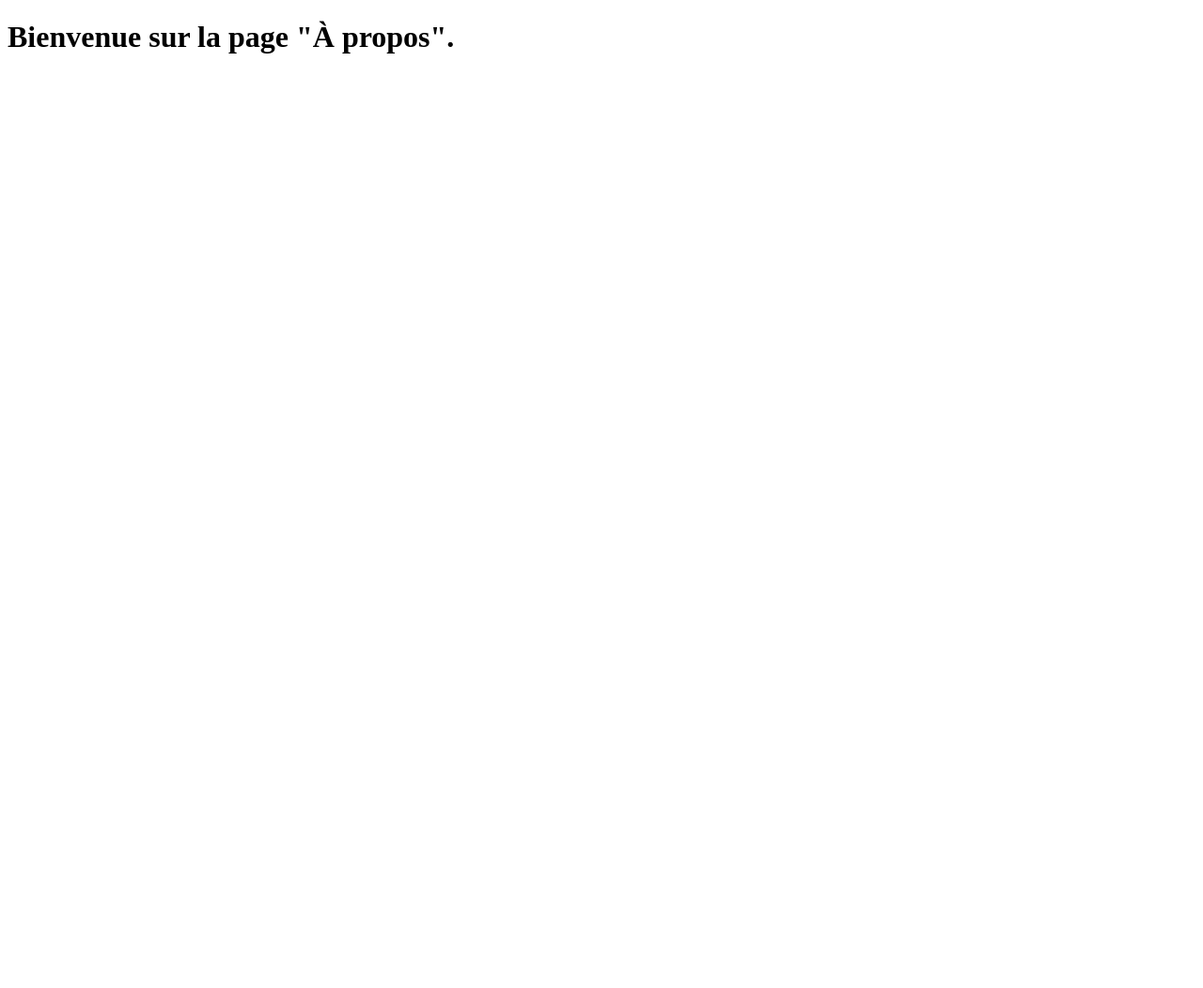
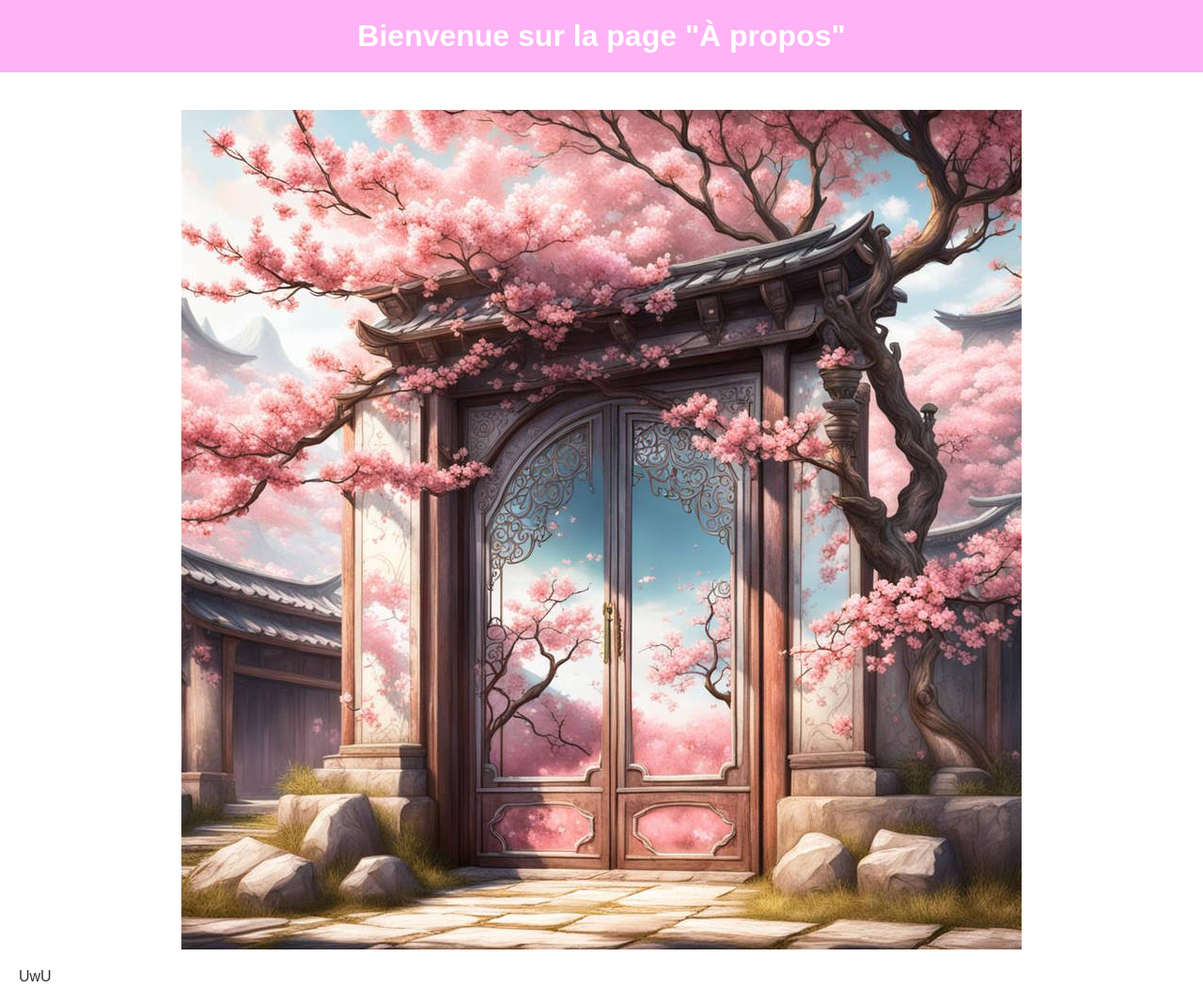
Before and after one commit to anthony-raoux/runtrack-nodeJS, a website: page runtrack_express/projet_web/views/about.html in a window 1280 px wide. Shown: the whole page at 94% size. Before the commit the page ends 800 px from the top, so only its background shows below. Drawn offline with Linux system fonts and the light colour scheme.

Commit message:
job06 fini

```diff
--- /dev/null
+++ b/runtrack_express/projet_web/public/styles.css
@@ -0,0 +1,29 @@
+body {
+    font-family: Arial, sans-serif;
+    background-color: #fff;
+    color: #333;
+    margin: 0;
+    padding: 0;
+}
+
+header {
+    background-color: #ffb2f5;
+    padding: 20px;
+    text-align: center;
+    color: #fff;
+}
+
+h1 {
+    margin: 0;
+}
+
+.content {
+    padding: 20px;
+}
+
+.image {
+    max-width: 100%;
+    height: auto;
+    display: block;
+    margin: 20px auto;
+}
--- a/runtrack_express/projet_web/views/about.html
+++ b/runtrack_express/projet_web/views/about.html
@@ -4,8 +4,15 @@
     <meta charset="UTF-8">
     <meta name="viewport" content="width=device-width, initial-scale=1.0">
     <title>À propos</title>
+    <link rel="stylesheet" href="/styles.css">
 </head>
 <body>
-    <h1>Bienvenue sur la page "À propos".</h1>
+    <header>
+        <h1>Bienvenue sur la page "À propos"</h1>
+    </header>
+    <div class="content">
+        <img src="/images/image01.jpg" alt="Image 1" class="image">
+        <p>UwU</p>
+    </div>
 </body>
 </html>
```
Also changed, not shown: runtrack_express/projet_web/views/index.html (+8 -1 lines), runtrack_express/projet_web/public/images/image01.jpg (added), runtrack_express/projet_web/public/images/image02.jpg (added).
